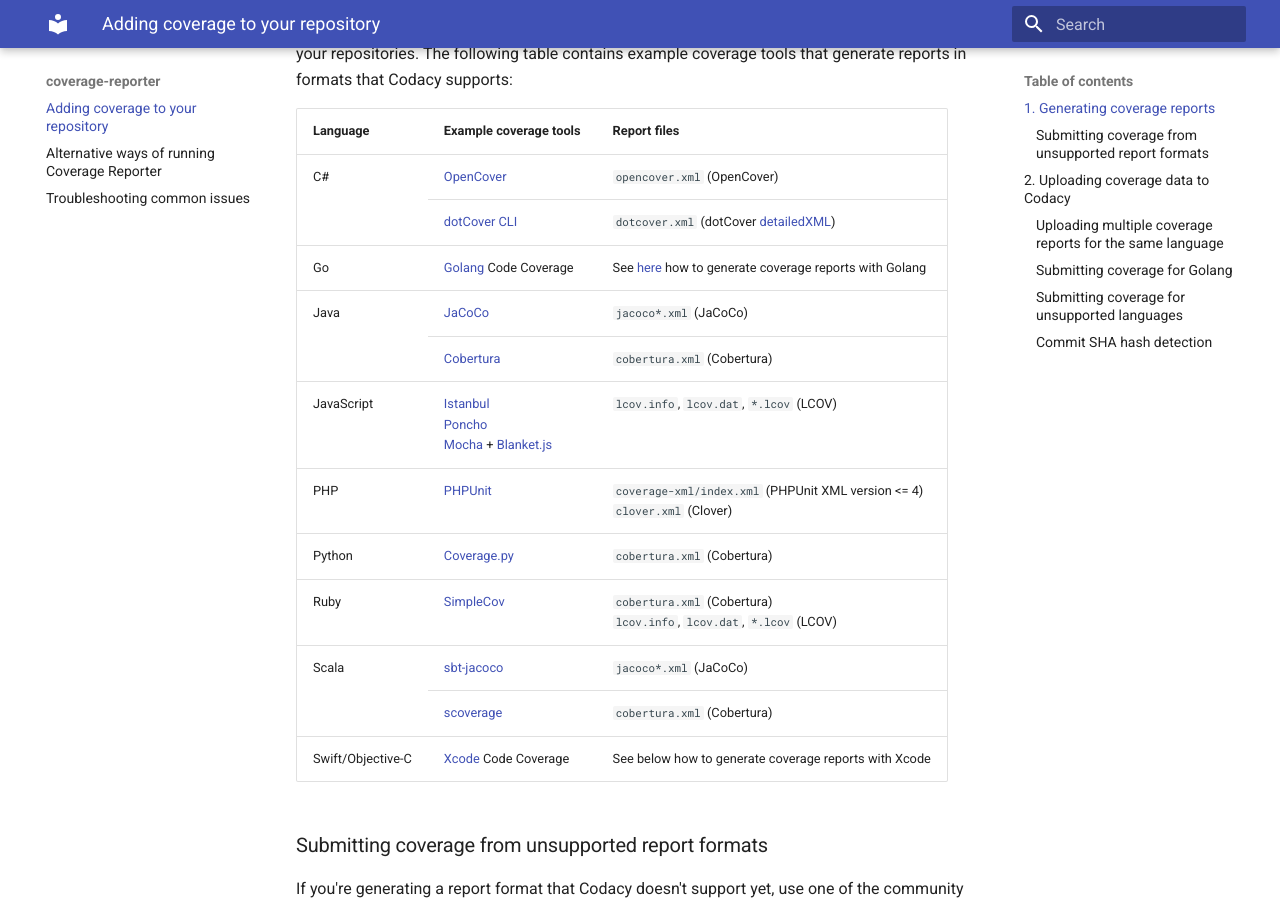
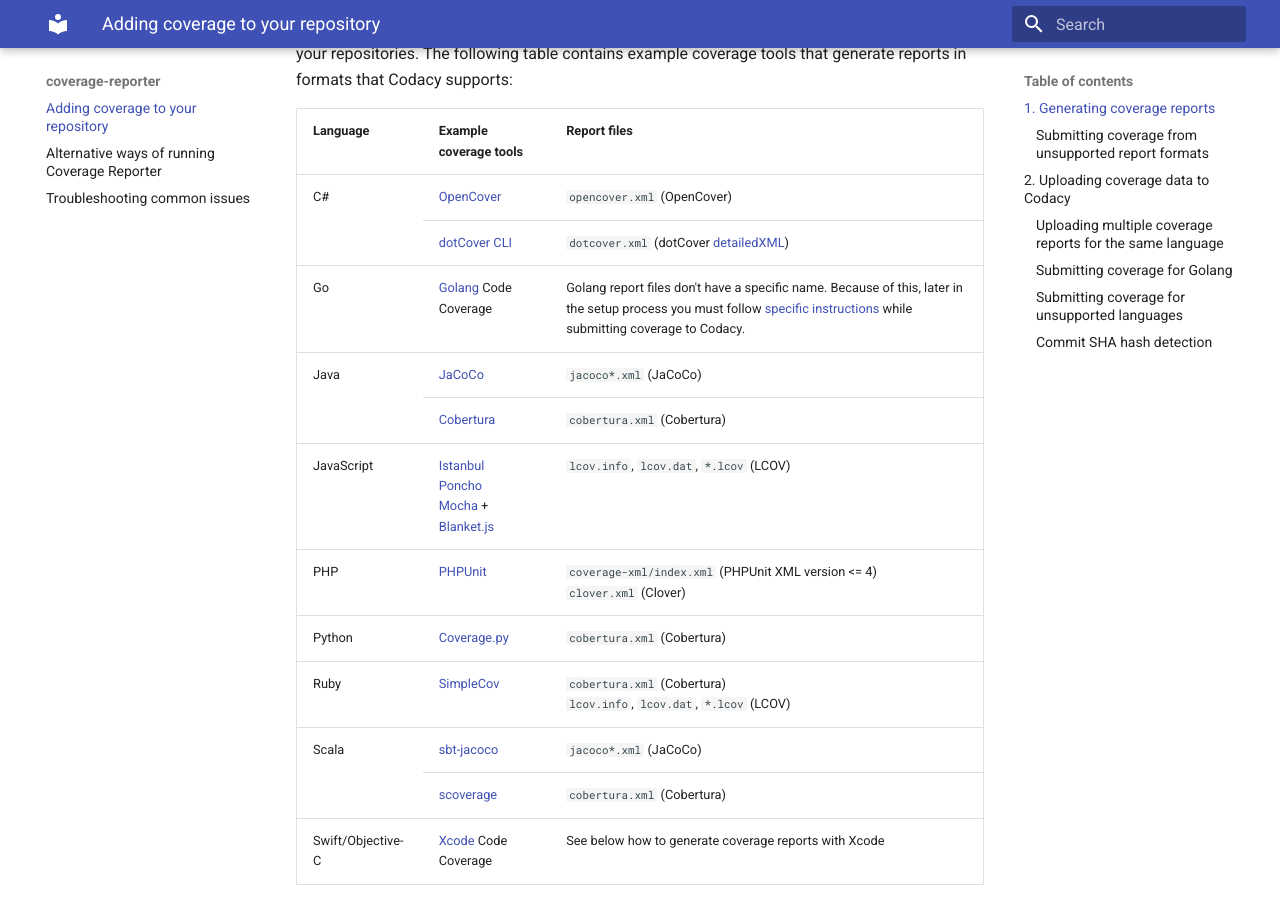
Before and after one commit to codacy/codacy-coverage-reporter, an MkDocs documentation site: the page built from docs/index.md, in a window 1280 px wide and 900 px high, scrolled down 743 px. Built offline with MkDocs 1.6.1 and Material for MkDocs 9.7.7, drawn with Linux system fonts in a browser that asks for light colours.

Commit message:
Perfect go use case documentation
Co-authored-by: Paulo Ribeiro <paulo.ribeiro@codacy.com>

```diff
--- a/docs/index.md
+++ b/docs/index.md
@@ -45,7 +45,7 @@
 <tr>
     <td>Go</td>
     <td><a href="https://blog.golang.org/cover">Golang</a> Code Coverage</td>
-    <td>See <a href="#submitting-coverage-for-golang">here</a> how to generate coverage reports with Golang</td>
+    <td>Golang report files don't have a specific name. Because of this, later in the setup process you must follow <a href="#submitting-coverage-for-golang">specific instructions</a> while submitting coverage to Codacy.</td>
 </tr>
 <tr>
     <td rowspan="2">Java</td>
```
